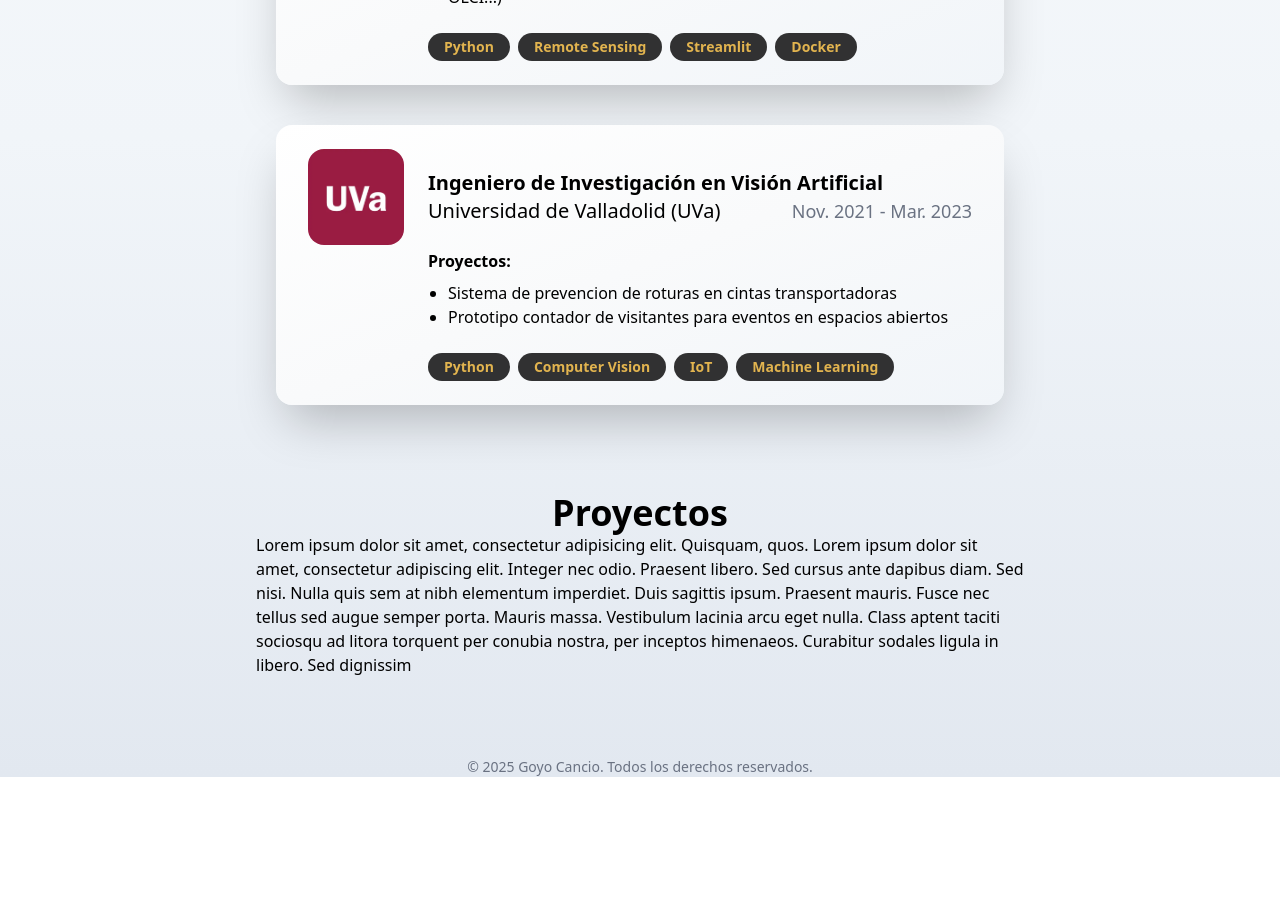
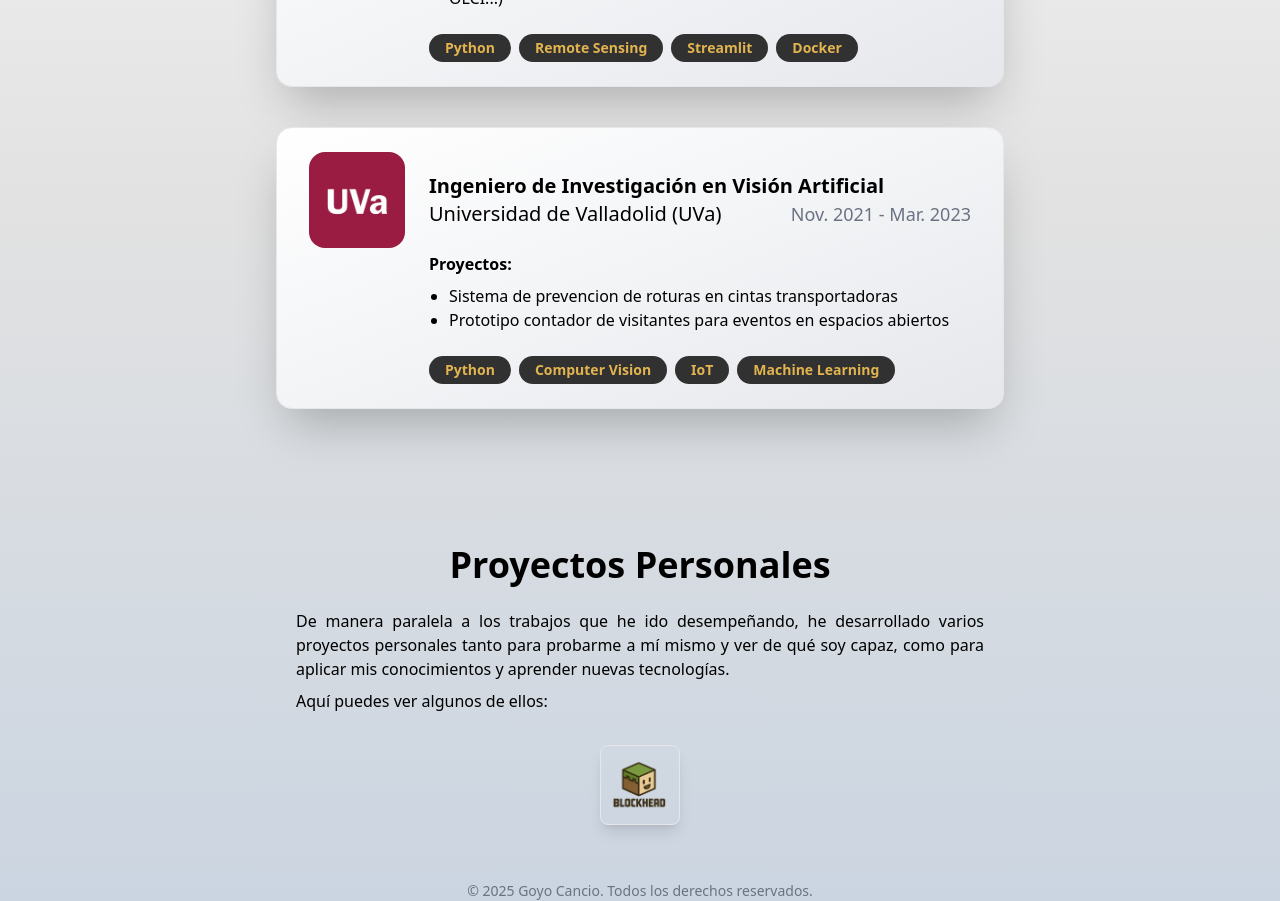
Before and after one commit to McGregory99/portfolio-web, a Next.js app: page / in a window 1280 px wide. Shown: the part 500-1401 px from the top of the page. Before the commit the page ends 1277 px from the top, so only its background shows below. Built offline with nearby package versions, Linux system fonts and the light colour scheme.

Commit message:
project section

```diff
--- a/app/components/ExperienceItem.js
+++ b/app/components/ExperienceItem.js
@@ -16,7 +16,7 @@ export default function ExperienceItem({ experience }) {
     } = experience;
 
     return (
-        <div className="flex flex-row gap-6 m-5 px-5 py-3 md:my-10 md:px-8 md:py-6 rounded-2xl shadow-2xl hover:shadow-lg hover:-translate-y-1 bg-gradient-to-br from-white via-[#f9fafb] to-[#f1f5f9]">
+        <div className="flex flex-row gap-6 m-5 px-5 py-3 md:my-10 md:px-8 md:py-6 rounded-2xl shadow-2xl hover:shadow-lg hover:-translate-y-1 bg-gradient-to-br from-white via-gray-100 to-gray-200 border border-gray-200">
             {/* Company/Job image - rounded and positioned at the top left */}
             <div className="flex-shrink-0">
                 <div className="relative w-12 h-12 md:w-24 md:h-24 rounded-lg md:rounded-2xl overflow-hidden">
--- a/app/components/ProjectItem.js
+++ b/app/components/ProjectItem.js
@@ -2,39 +2,36 @@
 
 import Image from "next/image";
 import Link from "next/link";
-import { useState } from "react";
 
 /**
  * ProjectItem component
- * Displays a single project as a square icon that links to its subdomain
+ * Displays a project image and its domain name below it.
  */
 export default function ProjectItem({ project }) {
-    const { image, subdomain } = project;
-    const [isLoading, setIsLoading] = useState(true);
+    const { image, domain } = project;
+
+    // Extract just the domain name part from the full URL for display
+    const displayName = domain.replace(/^https?:\/\//, "").split("/")[0]; // Removes protocol and path
 
     return (
+        <div className="flex flex-col items-center text-center">
+            {/* Wrap Image container with Link - Add hover animation */}
             <Link
-            href={`https://${subdomain}.goyocancio.es`}
+                href={domain}
                 target="_blank"
                 rel="noopener noreferrer"
-            className="block transform transition-transform hover:scale-110 duration-200"
+                // Add transition and hover effect classes
+                className="block transition hover:-translate-y-2 rounded-lg"
             >
-            <div className="relative w-16 h-16 md:w-20 md:h-20 rounded-lg overflow-hidden bg-base-100 shadow-md">
-                {/* Loading skeleton */}
-                {isLoading && (
-                    <div className="absolute inset-0 animate-pulse bg-gray-200"></div>
-                )}
-
+                <div className="relative w-16 h-16 md:w-20 md:h-20 rounded-lg overflow-hidden shadow-lg mb-2 border border-gray-200">
                     <Image
                         src={image}
-                    alt={subdomain}
+                        alt={displayName} // Use display name for alt text
                         fill
-                    className={`object-contain p-2 ${
-                        isLoading ? "opacity-0" : "opacity-100"
-                    }`}
-                    onLoad={() => setIsLoading(false)}
+                        className="object-contain p-2"
                     />
                 </div>
             </Link>
+        </div>
     );
 }
--- a/app/layout.js
+++ b/app/layout.js
@@ -22,7 +22,7 @@ export default function RootLayout({ children }) {
     return (
         <html lang="es">
             <body
-                className={`${inter.variable} ${geistMono.variable} antialiased bg-gradient-to-b from-[#f8fafc] via-[#f1f5f9] to-[#e2e8f0]`}
+                className={`${inter.variable} ${geistMono.variable} antialiased bg-gradient-to-b from-[#fafafc] via-[#e2e2e2] to-[#cbd5e1]`}
             >
                 {children}
             </body>
--- a/app/page.js
+++ b/app/page.js
@@ -56,29 +56,25 @@ export default function Home() {
     // Sample project data
     const projects = [
         {
-            image: "/projects_logo/esmimascota.png",
-            subdomain: "esmimascota",
+            image: "/projects_logo/blockheadapp.png",
+            domain: "https://blockheadapp.com",
         },
-        {
-            image: "/window.svg",
-            subdomain: "taskmanager",
-        },
-        {
-            image: "/globe.svg",
-            subdomain: "travelblog",
-        },
-        {
-            image: "/file.svg",
-            subdomain: "weatherapp",
-        },
-        {
-            image: "/window.svg",
-            subdomain: "portfolio",
-        },
-        {
-            image: "/globe.svg",
-            subdomain: "chatapp",
-        },
+        // {
+        //     image: "/projects_logo/blockheadapp.png",
+        //     domain: "https://taskmanager.goyocancio.es",
+        // },
+        // {
+        //     image: "/projects_logo/blockheadapp.png",
+        //     domain: "https://travelblog.goyocancio.es",
+        // },
+        // {
+        //     image: "/projects_logo/blockheadapp.png",
+        //     domain: "https://weatherapp.goyocancio.es",
+        // },
+        // {
+        //     image: "/projects_logo/blockheadapp.png",
+        //     domain: "https://portfolio.goyocancio.es",
+        // },
     ];
 
     return (
@@ -107,45 +103,42 @@ export default function Home() {
 
             {/* Projects Section */}
             <section id="projects">
-                <div className="container mx-auto">
-                    <div className="text-center">
-                        <h2 className="text-3xl md:text-4xl font-bold">
-                            Proyectos
+                <div className="container mx-auto py-12 px-10">
+                    <div className="text-center mb-6">
+                        <h2 className="text-2xl md:text-4xl font-bold">
+                            Proyectos Personales
                         </h2>
                     </div>
 
-                    <p className="text-base-content">
-                        Lorem ipsum dolor sit amet, consectetur adipisicing
-                        elit. Quisquam, quos. Lorem ipsum dolor sit amet,
-                        consectetur adipiscing elit. Integer nec odio. Praesent
-                        libero. Sed cursus ante dapibus diam. Sed nisi. Nulla
-                        quis sem at nibh elementum imperdiet. Duis sagittis
-                        ipsum. Praesent mauris. Fusce nec tellus sed augue
-                        semper porta. Mauris massa. Vestibulum lacinia arcu eget
-                        nulla. Class aptent taciti sociosqu ad litora torquent
-                        per conubia nostra, per inceptos himenaeos. Curabitur
-                        sodales ligula in libero. Sed dignissim
+                    <p className="text-xs md:text-base mb-2 text-justify">
+                        De manera paralela a los trabajos que he ido
+                        desempeñando, he desarrollado varios proyectos
+                        personales tanto para probarme a mí mismo y ver de qué
+                        soy capaz, como para aplicar mis conocimientos y
+                        aprender nuevas tecnologías.
+                    </p>
+                    <p className="text-xs md:text-base mb-8  text-justify">
+                        Aquí puedes ver algunos de ellos:
                     </p>
 
                     {/* Projects row */}
-                    <div className="flex flex-wrap gap-6 md:gap-8 justify-start">
-                        {projects.map((project, index) => (
-                            <div
-                                key={index}
-                                className="opacity-0 animate-fadeIn"
-                                style={{
-                                    animationDelay: `${index * 100}ms`,
-                                    animationFillMode: "forwards",
-                                }}
-                            >
-                                <ProjectItem project={project} />
-                            </div>
-                        ))}
+                    <div className="flex flex-wrap gap-6 md:gap-8 justify-center">
+                        {/* Restore the map */}
+                        {projects.map((project, index) => {
+                            if (!project || !project.image || !project.domain) {
+                                return null; // Keep the check and null return
+                            }
+                            return (
+                                <div key={index} className="">
+                                    <ProjectItem project={project} />
+                                </div>
+                            );
+                        })}
                     </div>
                 </div>
             </section>
 
-            <footer className="text-center text-sm text-gray-500">
+            <footer className="text-center text-xs md:text-sm text-gray-500">
                 © {new Date().getFullYear()} Goyo Cancio. Todos los derechos
                 reservados.
             </footer>
```
Also changed, not shown: public/projects_logo/blockheadapp.png (renamed from public/projects/blockheadapp.png). Lines whose indentation alone changed are shown as unchanged.
